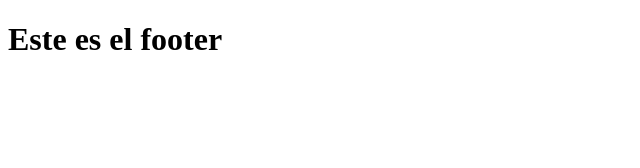
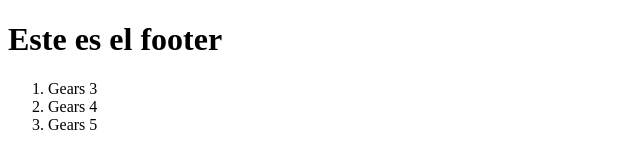
Before and after one commit to EssGhost/testDGS902, a plain HTML site: page footer.html in a window 1280 px wide. Shown: the whole page, without its empty margins (0-640 px from the left). Drawn offline with Linux system fonts and the light colour scheme.

Commit message:
commit desde local

```diff
--- a/footer.html
+++ b/footer.html
@@ -7,5 +7,11 @@
 </head>
 <body>
     <h1>Este es el footer</h1>
+
+    <ol>
+        <li>Gears 3</li>
+        <li>Gears 4</li>
+        <li>Gears 5</li>
+    </ol>
 </body>
 </html>
```
Also changed, not shown: index.html (+2 -0 lines), menu.html (+2 -0 lines).
